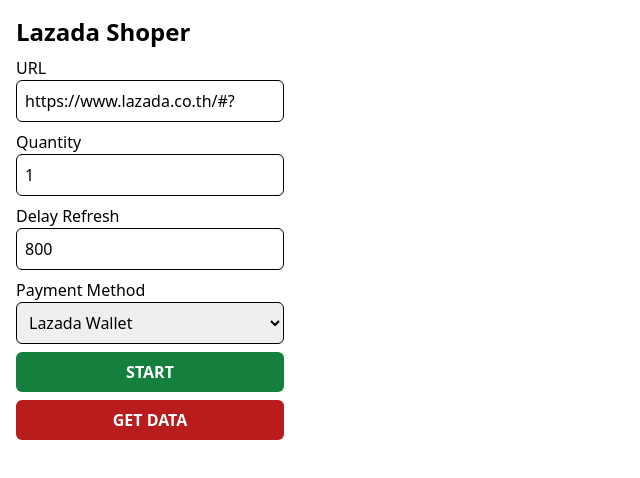
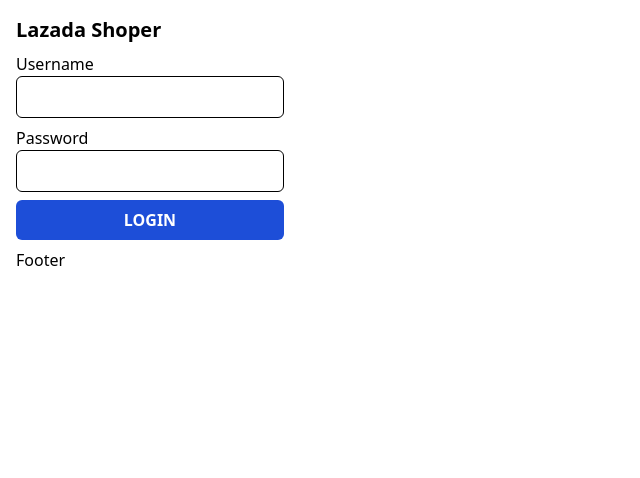
Before and after one commit to puttpoom/frontend-foxy-bot, a React (Vite) app: page /#/ in a window 1280 px wide. Shown: the top 478 px of the page, without its empty margins (0-640 px from the left). Built offline with nearby package versions, Linux system fonts and the light colour scheme.

Commit message:
init Login pattern

```diff
--- a/package.json
+++ b/package.json
@@ -8,8 +8,10 @@
     "build": "vite build"
   },
   "dependencies": {
+    "axios": "^1.7.2",
     "react": "^18.2.0",
-    "react-dom": "^18.2.0"
+    "react-dom": "^18.2.0",
+    "react-router-dom": "^6.24.1"
   },
   "devDependencies": {
     "@vitejs/plugin-react": "^4.2.1",
--- /dev/null
+++ b/src/App.jsx
@@ -0,0 +1,9 @@
+import React from "react";
+import useAuth from "./hooks/use-auth";
+import Login from "./pages/Login";
+import Popup from "./pages/Popup";
+
+export default function App() {
+  const { authUser } = useAuth();
+  return authUser ? <Popup /> : <Login />;
+}
--- /dev/null
+++ b/src/api/auth.js
@@ -0,0 +1,3 @@
+import axios from "axios";
+
+export const login = (credential) => axios.post("/api/auth/login", credential);
--- /dev/null
+++ b/src/contexts/AuthContext.jsx
@@ -0,0 +1,18 @@
+import { createContext, useState } from "react";
+import * as authApi from "../api/auth";
+
+export const AuthContext = createContext();
+
+export default function AuthContextProvider({ children }) {
+  const [authUser, setAuthUser] = useState("");
+
+  const login = async (credential) => {
+    const res = await authApi.login(credential);
+  };
+
+  return (
+    <AuthContext.Provider value={{ authUser, setAuthUser, login }}>
+      {children}
+    </AuthContext.Provider>
+  );
+}
--- /dev/null
+++ b/src/hooks/use-auth.js
@@ -0,0 +1,6 @@
+import { useContext } from "react";
+import { AuthContext } from "../contexts/AuthContext";
+
+export default function useAuth() {
+  return useContext(AuthContext);
+}
--- a/src/index.jsx
+++ b/src/index.jsx
@@ -1,5 +1,10 @@
 import React from "react";
 import ReactDOM from "react-dom/client";
-import Popup from "./pages/Popup";
+import App from "./App";
+import AuthContextProvider from "./contexts/AuthContext";
 
-ReactDOM.createRoot(document.body).render(<Popup />);
+ReactDOM.createRoot(document.body).render(
+  <AuthContextProvider>
+    <App />
+  </AuthContextProvider>
+);
--- /dev/null
+++ b/src/layouts/Container.jsx
@@ -0,0 +1,8 @@
+export default function Container({ children }) {
+  return (
+    <div className="p-4 grid gap-2">
+      {children}
+      <div>Footer</div>
+    </div>
+  );
+}
--- /dev/null
+++ b/src/pages/Login.jsx
@@ -0,0 +1,35 @@
+import { useState } from "react";
+
+import Container from "../layouts/Container";
+import TextInput from "../components/TextInput";
+import MainButton from "../components/MainButton";
+
+export default function Login() {
+  const [userData, setUserData] = useState({ username: "", password: "" });
+
+  function handleLogin() {
+    console.log("Login");
+  }
+
+  function handleOnChangeInput(key, value) {
+    setUserData({ ...userData, [key]: value });
+  }
+
+  return (
+    <Container>
+      <p className="text-xl font-bold">Lazada Shoper</p>
+      <TextInput
+        label="Username"
+        value={userData.username}
+        onChange={(data) => handleOnChangeInput("username", data)}
+      />
+      <TextInput
+        label="Password"
+        type="password"
+        value={userData.password}
+        onChange={(data) => handleOnChangeInput("password", data)}
+      />
+      <MainButton onClick={() => handleLogin()}>LOGIN</MainButton>
+    </Container>
+  );
+}
--- a/src/pages/Popup.jsx
+++ b/src/pages/Popup.jsx
@@ -1,8 +1,12 @@
 import { useEffect, useState } from "react";
+import browser from "webextension-polyfill";
+import axios from "axios";
+
+import Container from "../layouts/Container";
+
 import TextInput from "../components/TextInput";
 import SelectorInput from "../components/SelectorInput";
 import MainButton from "../components/MainButton";
-import browser from "webextension-polyfill";
 
 const initialValue = {
   url: "https://www.lazada.co.th/#?",
@@ -23,6 +27,14 @@
     saveData();
   }, [formData]);
 
+  useEffect(() => {
+    async function getUser() {
+      const res = await axios.get("http://localhost:3000/api/users");
+      console.log(res, "getUser by useEffect");
+    }
+    getUser();
+  }, []);
+
   const paymentMethodOptions = [
     { value: "LazadaWallet", label: "Lazada Wallet" },
     { value: "QRcode", label: "QR Code" },
@@ -39,7 +51,7 @@
   }
 
   return (
-    <div className="p-4 grid gap-2 ">
+    <Container>
       <h1 className="text-2xl font-bold">Lazada Shoper</h1>
       <TextInput
         label={"URL"}
@@ -91,6 +103,6 @@
       >
         GET DATA
       </MainButton>
-    </div>
+    </Container>
   );
 }
```
Also changed, not shown: 1 other file (tests, documents, lock files or other folders).
